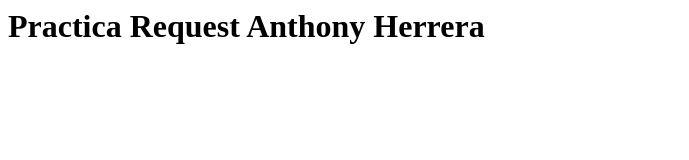
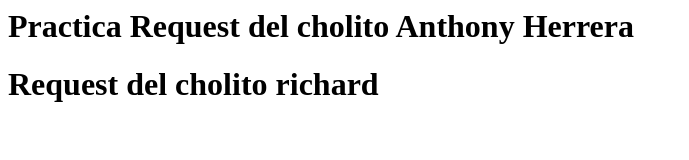
Before and after one commit to ThonyHL/pullrequestA, a plain HTML site: page index.html in a window 1280 px wide. Shown: the whole page, without its empty margins (0-689 px from the left). Drawn offline with Linux system fonts and the light colour scheme.

Commit message:
Cambios Realizados richard

```diff
--- a/index.html
+++ b/index.html
@@ -1 +1,2 @@
-<h1>Practica Request Anthony Herrera</h1>
+<h1>Practica Request del cholito Anthony Herrera</h1>
+<h1>Request del cholito richard</h1>
```
